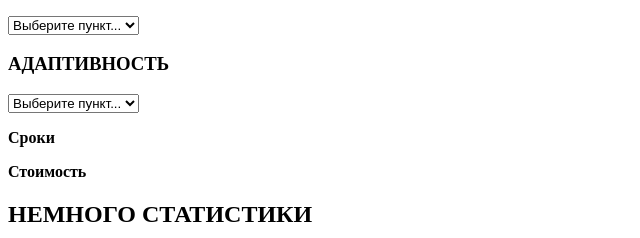
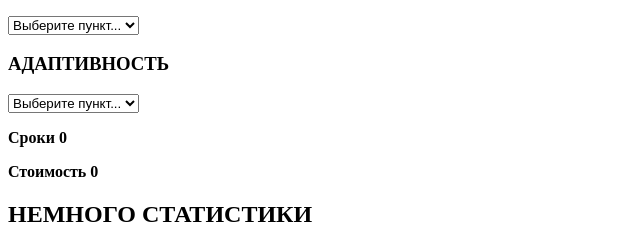
Before and after one commit to DrawChilly/DrawChilly.github.io, a plain HTML site: page MyProject/src/index.html in a window 1280 px wide. Shown: the part 2825-3063 px from the top of the page, 0-640 px from the left. Drawn offline with Linux system fonts and the light colour scheme.

Commit message:
Исправил проект и залил его на сервер

```diff
--- a/MyProject/src/index.html
+++ b/MyProject/src/index.html
@@ -127,8 +127,8 @@
       </form>
 
       <div class="Results">
-          <p><b>Сроки</b></p>
-          <p><b>Стоимость</b></p>
+          <p><b>Сроки 0</b></p>
+          <p><b>Стоимость 0</b></p>
       </div>
 
   </div>
```
